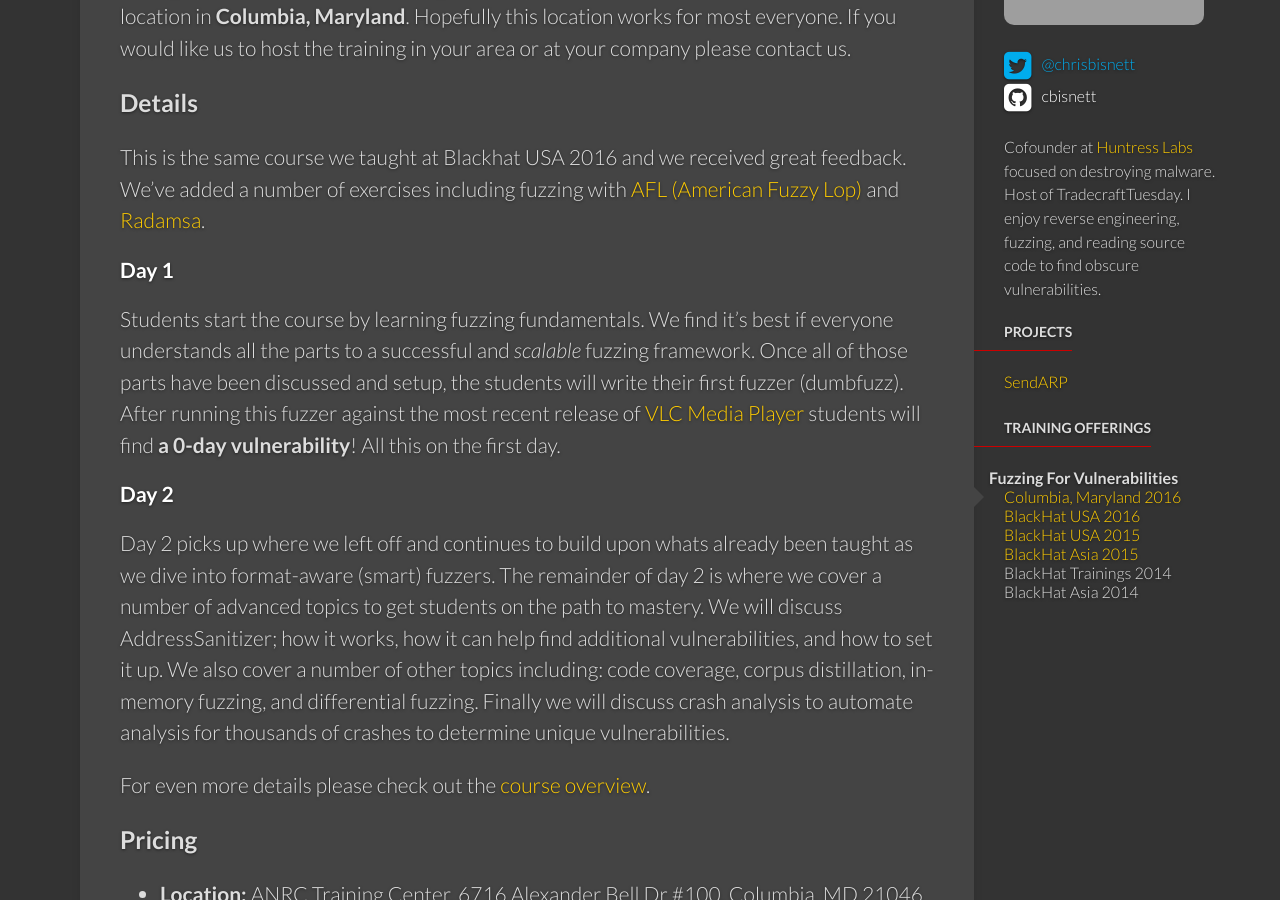
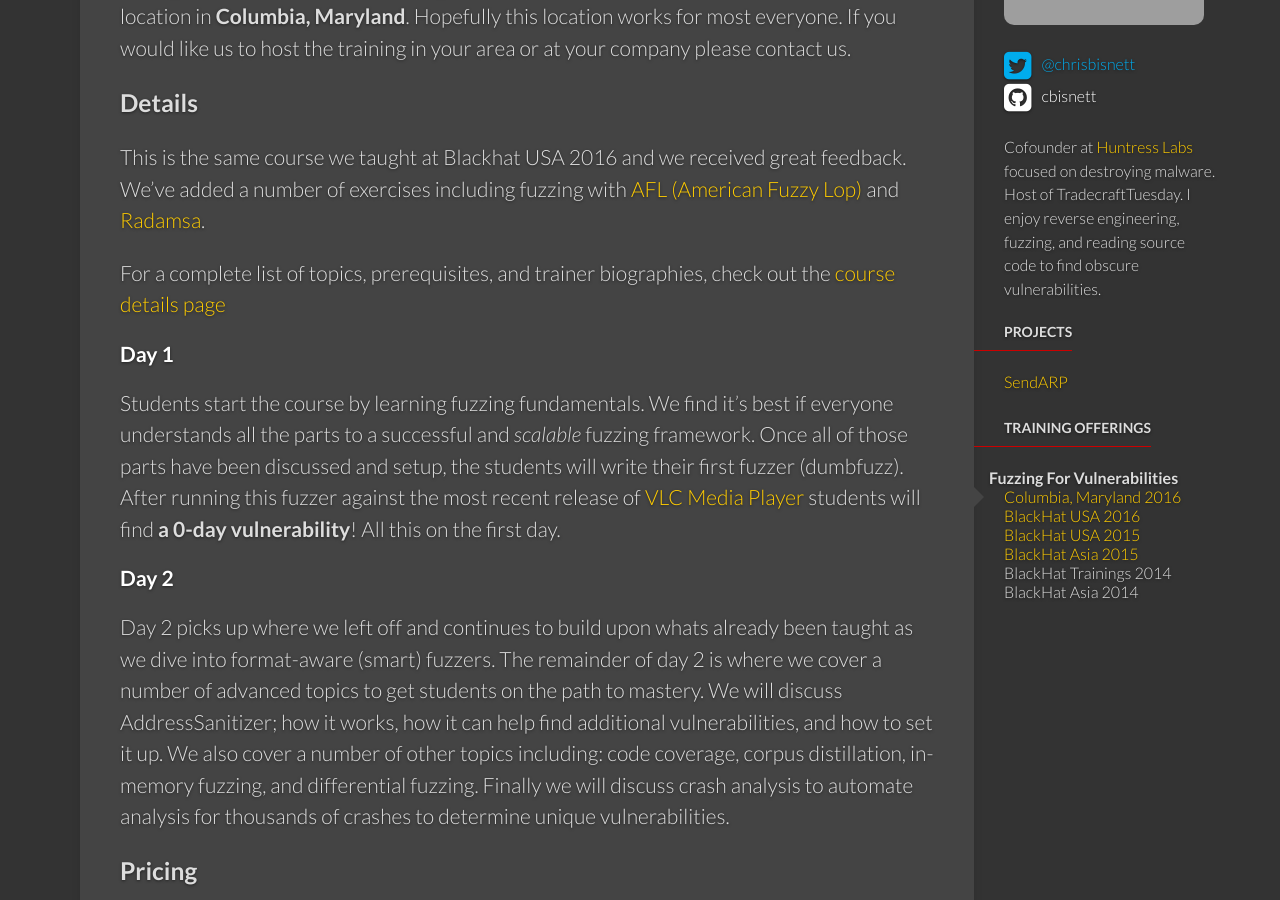
Before and after one commit to cbisnett/cbisnett.github.io, a Jekyll site: the page built from _posts/2016-08-29-fuzzing-for-vulnerabilities-october-2016.md, in a window 1280 px wide and 900 px high, scrolled down 380 px. Built offline with Jekyll 4.4.1, drawn with Linux system fonts in a browser that asks for light colours; nearby versions of some CDN libraries; grey boxes are pictures that could not be loaded.

Commit message:
Moved link for course details to make it more obvious
Signed-off-by: Chris Bisnett <cbisnett@gmail.com>

```diff
--- a/_posts/2016-08-29-fuzzing-for-vulnerabilities-october-2016.md
+++ b/_posts/2016-08-29-fuzzing-for-vulnerabilities-october-2016.md
@@ -13,6 +13,8 @@ After a great response on [Twitter](https://twitter.com/chrisbisnett/status/7657
 
 This is the same course we taught at Blackhat USA 2016 and we received great feedback. We've added a number of exercises including fuzzing with [AFL (American Fuzzy Lop)](http://lcamtuf.coredump.cx/afl/) and [Radamsa](https://github.com/aoh/radamsa).
 
+For a complete list of topics, prerequisites, and trainer biographies, check out the [course details page](/ffv)
+
 #### Day 1
 
 Students start the course by learning fuzzing fundamentals. We find it's best if everyone understands all the parts to a successful and *scalable* fuzzing framework. Once all of those parts have been discussed and setup, the students will write their first fuzzer (dumbfuzz). After running this fuzzer against the most recent release of [VLC Media Player](http://www.videolan.org/vlc/download-windows.html) students will find **a 0-day vulnerability**! All this on the first day.
@@ -20,8 +22,6 @@ Students start the course by learning fuzzing fundamentals. We find it's best if
 #### Day 2
 
 Day 2 picks up where we left off and continues to build upon whats already been taught as we dive into format-aware (smart) fuzzers. The remainder of day 2 is where we cover a number of advanced topics to get students on the path to mastery. We will discuss AddressSanitizer; how it works, how it can help find additional vulnerabilities, and how to set it up. We also cover a number of other topics including: code coverage, corpus distillation, in-memory fuzzing, and differential fuzzing. Finally we will discuss crash analysis to automate analysis for thousands of crashes to determine unique vulnerabilities.
-
-For even more details please check out the [course overview](/ffv).
 
 ### Pricing
 
```
